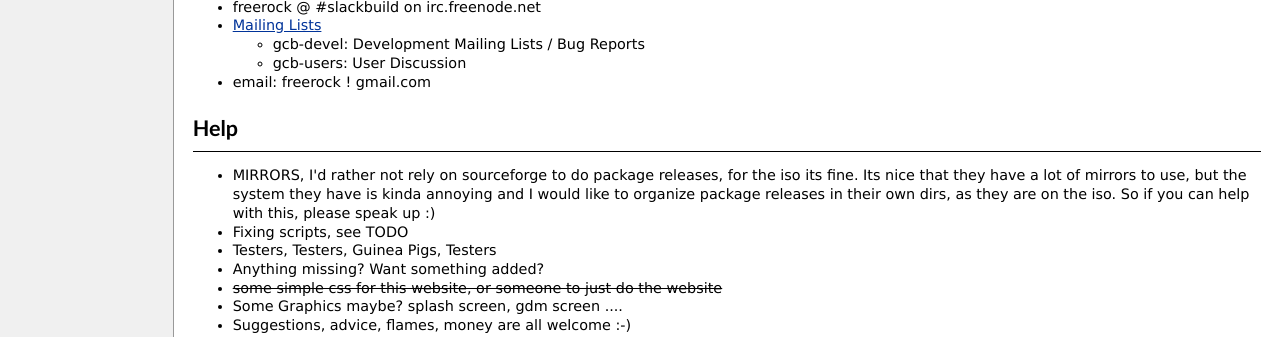
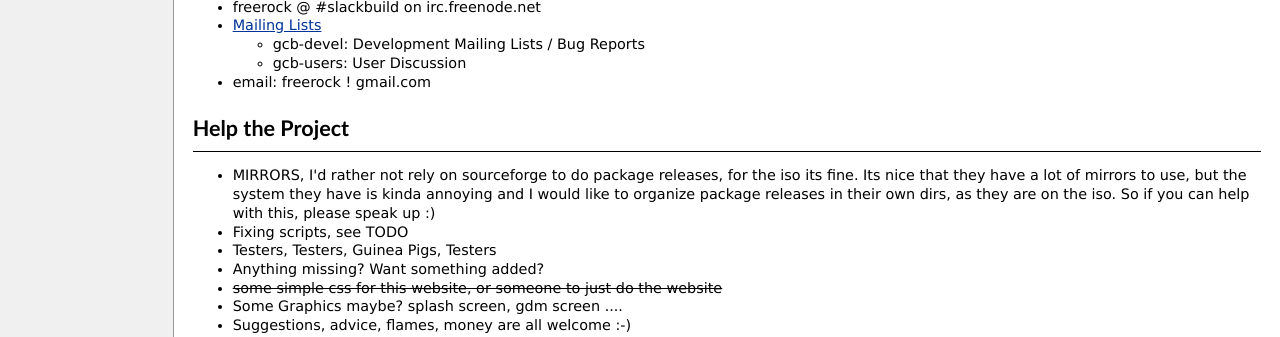
Before and after one commit to mmwanga/gsb-build-system, a PHP site: page / in a window 1280 px wide. Shown: the part 1721-2058 px from the top of the page. Run offline with PHP 8.4, Linux system fonts and the light colour scheme; data that the repository does not hold is empty.

Commit message:
Clarifed "help" section title a bit :)

```diff
--- a/web/common/main-index-body_inc.php
+++ b/web/common/main-index-body_inc.php
@@ -198,7 +198,7 @@
       <li>email: freerock ! gmail.com</li>
     </ul>
 
-    <h2 id="help">Help</h2>
+    <h2 id="help">Help the Project</h2>
 
     <ul>
       <li>MIRRORS, I'd rather not rely on sourceforge to do package
```
